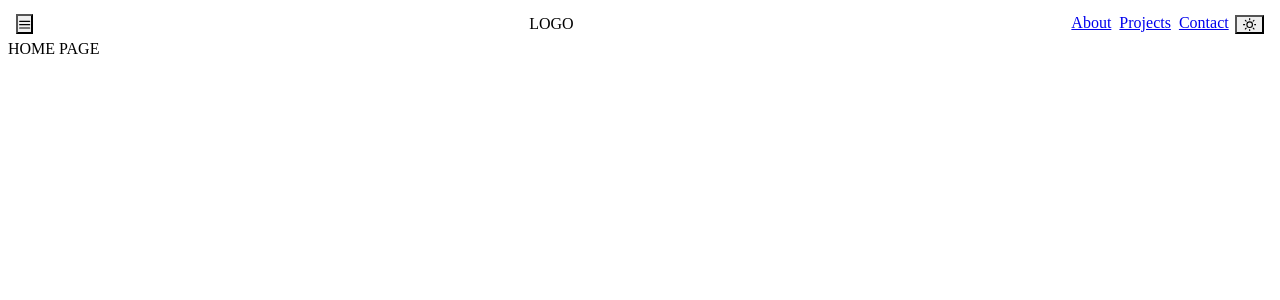
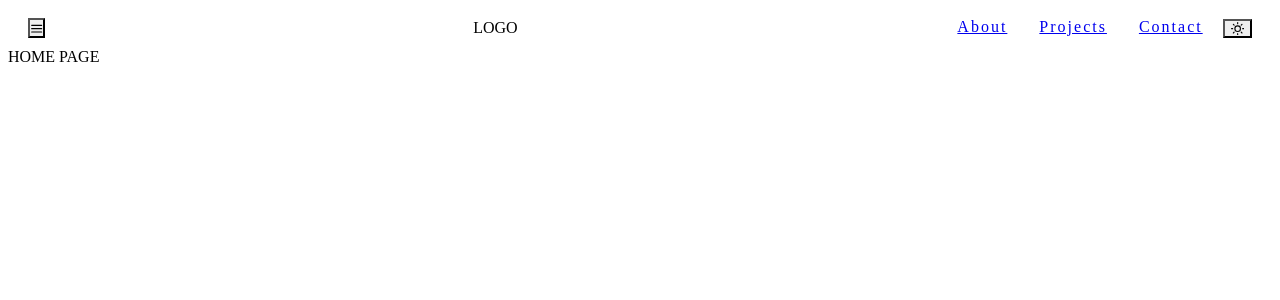
Before and after one commit to Sandeep-M23/Sandeep-M23.vercel.app, a Next.js app: page / in a window 1280 px wide. Shown: the top 300 px of the page. Built offline with nearby package versions, Linux system fonts and the light colour scheme.

Commit message:
Added Hover Effect & Minor Change

```diff
--- a/components/NavigationBar/NavLink/NavLink.jsx
+++ b/components/NavigationBar/NavLink/NavLink.jsx
@@ -5,9 +5,25 @@ const NavLink = ({ children }) => (
     px={2}
     py={1}
     rounded={"md"}
-    _hover={{
-      textDecorationLine: "underline",
-      textUnderlineOffset:'10px'
+    _hover={{ textDecoration: "none" }}
+    sx={{
+      position: "relative",
+      letterSpacing: "2px",
+      padding: "12px",
+      ":after": {
+        content: '""',
+        position: "absolute",
+        bottom: 0,
+        left: '50%',
+        width: 0,
+        height: "2px",
+        transition: "width 0.3s ease 0s,left 0.3s ease 0s",
+        background: "none repeat scroll 0 0 red",
+      },
+      ":hover::after": {
+        width: "100%",
+        left: 0,
+      },
     }}
     href={children.toString().toLowerCase()}
   >
--- a/components/NavigationBar/NavigationBar.jsx
+++ b/components/NavigationBar/NavigationBar.jsx
@@ -4,7 +4,6 @@ import {
   Flex,
   Button,
   useDisclosure,
-  useColorModeValue,
   Stack,
   useColorMode,
   IconButton,
@@ -23,7 +22,7 @@ const NavigationBar = () => {
   const Links = ["About","Projects","Contact"];
   return (
     <>
-      <Box bg={useColorModeValue("gray.100", "gray.900")} p={8}>
+      <Box px={20} py={12}>
         <Flex h={16} alignItems={"center"} justifyContent={"space-between"}>
             <IconButton
               size={"md"}
@@ -39,7 +38,7 @@ const NavigationBar = () => {
           <Flex alignItems={"center"}>
             <HStack
               as={"nav"}
-              spacing={4}
+              spacing={8}
               display={{ base: "none", md: "flex" }}
             >
               {Links.map((link) => (
```
